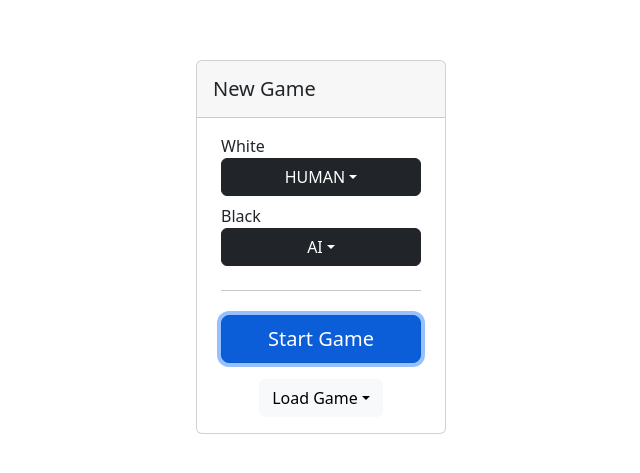
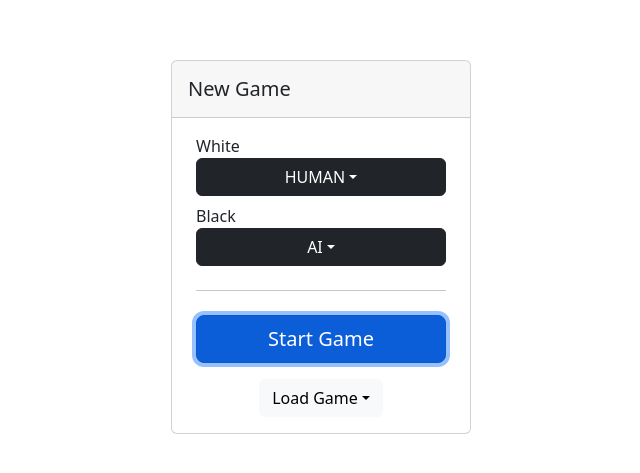
Before and after one commit to NishantDesai1306/chess, a React (Create React App) app in the folder client/: page / in a window 1280 px wide. Shown: the part 153-626 px from the top of the page, without its empty margins (319-959 px from the left). Built offline with nearby package versions, Linux system fonts and the light colour scheme; what cm-chessboard would draw is missing.

Commit message:
increased min width of new game view

```diff
--- a/client/src/components/Body/NewGameView.js
+++ b/client/src/components/Body/NewGameView.js
@@ -36,7 +36,7 @@ export default function NewGameView({ onSubmit }) {
   );
 
   return (
-    <Card style={{ minWidth: 250 }}>
+    <Card style={{ minWidth: 300 }}>
       <Card.Header as="h5" className="p-3">
         New Game
       </Card.Header>
```
